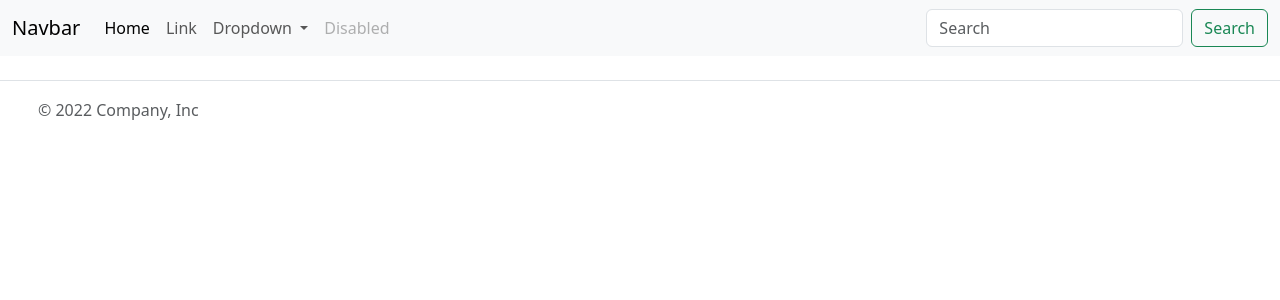
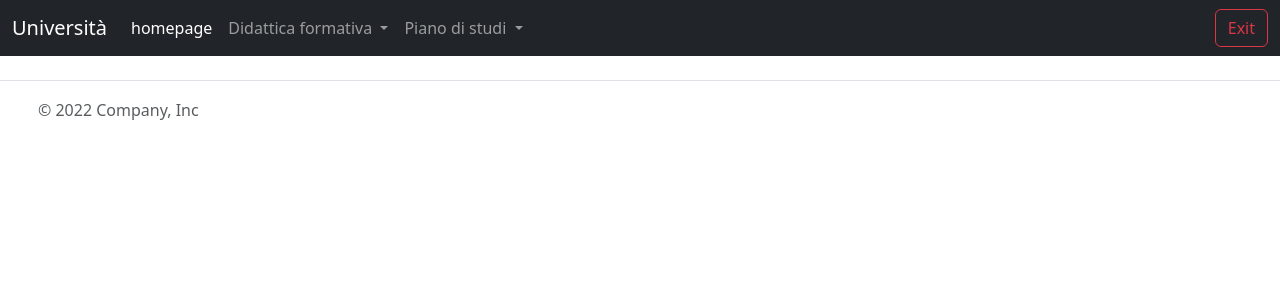
Before and after one commit to michele25-10/medicina, a PHP site: page /homepage.php in a window 1280 px wide. Shown: the top 300 px of the page. Run offline with PHP 8.4, Linux system fonts and the light colour scheme.

Commit message:
Correzione navbar e creazione del file logout

```diff
--- a/header.php
+++ b/header.php
@@ -2,9 +2,9 @@
 
 
 ?>
-<nav class="navbar navbar-expand-lg bg-body-tertiary">
+<nav class="navbar navbar-expand-lg bg-dark" data-bs-theme="dark">
     <div class="container-fluid">
-        <a class="navbar-brand" href="#">Navbar</a>
+        <a class="navbar-brand" href="homepage.php  ">Università</a>
         <button class="navbar-toggler" type="button" data-bs-toggle="collapse" data-bs-target="#navbarSupportedContent"
             aria-controls="navbarSupportedContent" aria-expanded="false" aria-label="Toggle navigation">
             <span class="navbar-toggler-icon"></span>
@@ -12,32 +12,33 @@
         <div class="collapse navbar-collapse" id="navbarSupportedContent">
             <ul class="navbar-nav me-auto mb-2 mb-lg-0">
                 <li class="nav-item">
-                    <a class="nav-link active" aria-current="page" href="#">Home</a>
-                </li>
-                <li class="nav-item">
-                    <a class="nav-link" href="#">Link</a>
+                    <a class="nav-link active" aria-current="page" href="homepage.php">homepage</a>
                 </li>
                 <li class="nav-item dropdown">
                     <a class="nav-link dropdown-toggle" href="#" role="button" data-bs-toggle="dropdown"
                         aria-expanded="false">
-                        Dropdown
+                        Didattica formativa
                     </a>
                     <ul class="dropdown-menu">
-                        <li><a class="dropdown-item" href="#">Action</a></li>
-                        <li><a class="dropdown-item" href="#">Another action</a></li>
-                        <li>
-                            <hr class="dropdown-divider">
-                        </li>
-                        <li><a class="dropdown-item" href="#">Something else here</a></li>
+                        <li><a class="dropdown-item" href="#">Visualizza unità didattica</a></li>
+                        <li><a class="dropdown-item" href="#">Aggiungi unità didattica</a></li>
                     </ul>
                 </li>
-                <li class="nav-item">
-                    <a class="nav-link disabled">Disabled</a>
+                <li class="nav-item dropdown">
+                    <a class="nav-link dropdown-toggle" href="#" role="button" data-bs-toggle="dropdown"
+                        aria-expanded="false">
+                        Piano di studi
+                    </a>
+                    <ul class="dropdown-menu">
+                        <li><a class="dropdown-item" href="#">Visualizza piano di studi</a></li>
+                        <li><a class="dropdown-item" href="#">Aggiungi piano di studi</a></li>
+                    </ul>
                 </li>
             </ul>
             <form class="d-flex" role="search">
-                <input class="form-control me-2" type="search" placeholder="Search" aria-label="Search">
-                <button class="btn btn-outline-success" type="submit">Search</button>
+                <a href="logout.php">
+                    <button class="btn btn-outline-danger" type="button">Exit</button>
+                </a>
             </form>
         </div>
     </div>
```
Also changed, not shown: logout.php (added, +18 -0 lines).
